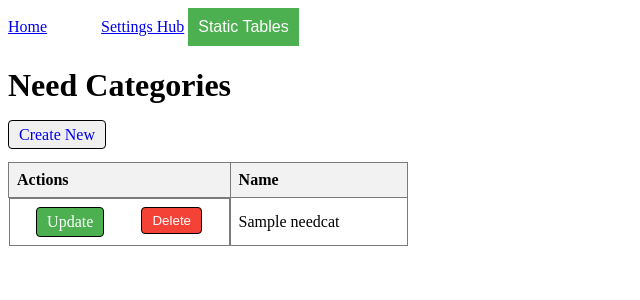
After one commit to FCrescent/DjangoTest_TimberCrops, a Django app: page /need-category/ in a window 1280 px wide. The commit adds this page. Shown: the top 300 px of the page, without its empty margins (0-640 px from the left). Run offline with Django 4.2, Linux system fonts and the light colour scheme; tables that the repository leaves empty hold one stand-in row (values such as "Sample post").

Commit message:
NeedCat CRUD : implementation of List, Create, Delete and Update

```diff
--- a/timber_crops/crops_optimizer/models.py
+++ b/timber_crops/crops_optimizer/models.py
@@ -12,7 +12,7 @@ class GameMode(models.Model):
     def __str__(self):
         return self.name
 
-class NeedsCategory(models.Model):
+class NeedCat(models.Model):
     name = models.CharField(max_length=100)
 
     def __str__(self):
@@ -20,7 +20,7 @@ class NeedsCategory(models.Model):
 
 class Need(models.Model):
     name = models.CharField(max_length=100)
-    category = models.ForeignKey(NeedsCategory, on_delete=models.PROTECT)
+    category = models.ForeignKey(NeedCat, on_delete=models.PROTECT)
 
     def __str__(self):
         return self.name
--- a/timber_crops/crops_optimizer/static/crops_optimizer/styles.css
+++ b/timber_crops/crops_optimizer/static/crops_optimizer/styles.css
@@ -4,7 +4,7 @@
 }
 
 .styled-table th, .styled-table td {
-    border: 1px solid black; /* Add borders to cells */
+    border: 1px solid rgb(123, 123, 123); /* Add borders to cells */
     padding: 8px;
     text-align: left;
 }
@@ -34,7 +34,7 @@
     display: none; /* Hide the content by default */
     position: absolute;
      background-color: #f9f9f9;
-    min-width: 160px;
+    min-width: 170px;
     box-shadow: 0px 8px 16px 0px rgba(0,0,0,0.2);
 }
 
--- a/timber_crops/crops_optimizer/templates/base.html
+++ b/timber_crops/crops_optimizer/templates/base.html
@@ -15,6 +15,7 @@
         <div class="dropdown">
             <button class="dropbtn">Static Tables</button>
             <div class="dropdown-content">
+                <a href="{% url 'need_cat_list' %}">Need Categories</a>
                 <a href="{% url 'resource_cat_list' %}">Resource Categories</a>
                 <!-- Add links to other static data tables here -->
             </div>
--- /dev/null
+++ b/timber_crops/crops_optimizer/templates/need_cat_list.html
@@ -0,0 +1,29 @@
+{% extends "base.html" %}
+
+{% block content %}
+<h1>Need Categories</h1>
+<a href="{% url 'need_cat_create' %}" class="btn btn-primary">Create New</a>
+<br><br>
+<table class="styled-table" style="width: 400px">
+    <thead>
+        <tr>
+            <th>Actions</th>
+            <th>Name</th>
+        </tr>
+    </thead>
+    <tbody>
+        {% for category in need_cat %}
+            <tr>
+                <td style="display: flex; justify-content: space-around;">
+                    <a href="{% url 'need_cat_update' category.pk %}" class="btn update-button">Update</a>
+                    <form method="post" action="{% url 'need_cat_delete' category.pk %}">
+                        {% csrf_token %}
+                        <button type="submit" class="btn delete-button">Delete</button>
+                    </form>
+                </td>
+                <td>{{ category.name }}</td>
+            </tr>
+        {% endfor %}
+    </tbody>
+</table>
+{% endblock %}
--- a/timber_crops/crops_optimizer/urls.py
+++ b/timber_crops/crops_optimizer/urls.py
@@ -1,5 +1,5 @@
 from django.urls import path
-from .views import views, views_resource_cat
+from .views import views, views_resource_cat, views_need_cat
 
 urlpatterns = [
     path('', views.home, name='home'),
@@ -7,6 +7,10 @@ urlpatterns = [
     path('settings-hub/', views.settings_hub, name='settings_hub'),
     path('delete-game-mode/', views.delete_game_mode, name='delete_game_mode'),
     path('modify-game-mode/<int:game_mode_id>/', views.modify_game_mode, name='modify_game_mode'),
+    path('need-category/', views_need_cat.NeedCatListView.as_view(), name='need_cat_list'),
+    path('need-category/create/', views_need_cat.NeedCatCreateView.as_view(), name='need_cat_create'),
+    path('need-category/<int:pk>/update/', views_need_cat.NeedCatUpdateView.as_view(), name='need_cat_update'),
+    path('need-category/<int:pk>/delete/', views_need_cat.NeedCatDeleteView.as_view(), name='need_cat_delete'),
     path('resource-category/', views_resource_cat.ResourceCatListView.as_view(), name='resource_cat_list'),
     path('resource-category/create/', views_resource_cat.ResourceCatCreateView.as_view(), name='resource_cat_create'),
     path('resource-category/<int:pk>/update/', views_resource_cat.ResourceCatUpdateView.as_view(), name='resource_cat_update'),
--- /dev/null
+++ b/timber_crops/crops_optimizer/views/views_need_cat.py
@@ -0,0 +1,26 @@
+from django.urls import reverse_lazy
+from django.views.generic import ListView, CreateView, UpdateView, DeleteView
+from ..models import NeedCat
+from ..forms import NeedCatForm
+
+class NeedCatListView(ListView):
+    model = NeedCat
+    template_name = 'need_cat_list.html'
+    context_object_name = 'need_cat'
+
+class NeedCatCreateView(CreateView):
+    model = NeedCat
+    form_class = NeedCatForm
+    # fields = ['name']
+    template_name = 'need_cat_form.html'
+    success_url = reverse_lazy('need_cat_list')
+
+class NeedCatUpdateView(UpdateView):
+    model = NeedCat
+    fields = ['name']
+    template_name = 'need_cat_form.html'
+    success_url = reverse_lazy('need_cat_list')
+
+class NeedCatDeleteView(DeleteView):
+    model = NeedCat
+    success_url = reverse_lazy('need_cat_list')
```
Also changed, not shown: timber_crops/crops_optimizer/forms.py (+4 -4 lines), timber_crops/crops_optimizer/templates/need_cat_form.html (added, +16 -0 lines), timber_crops/crops_optimizer/migrations/0006_rename_needscategory_needcat.py (added).
